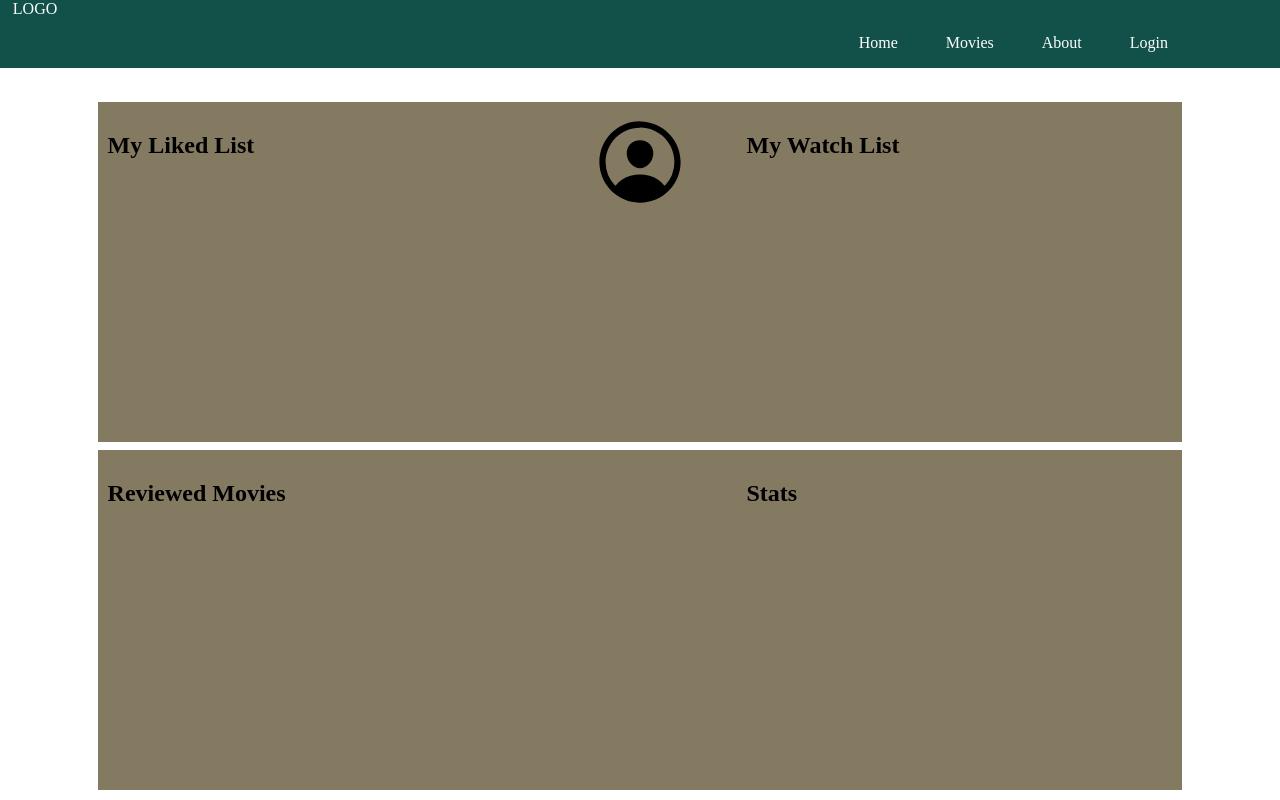
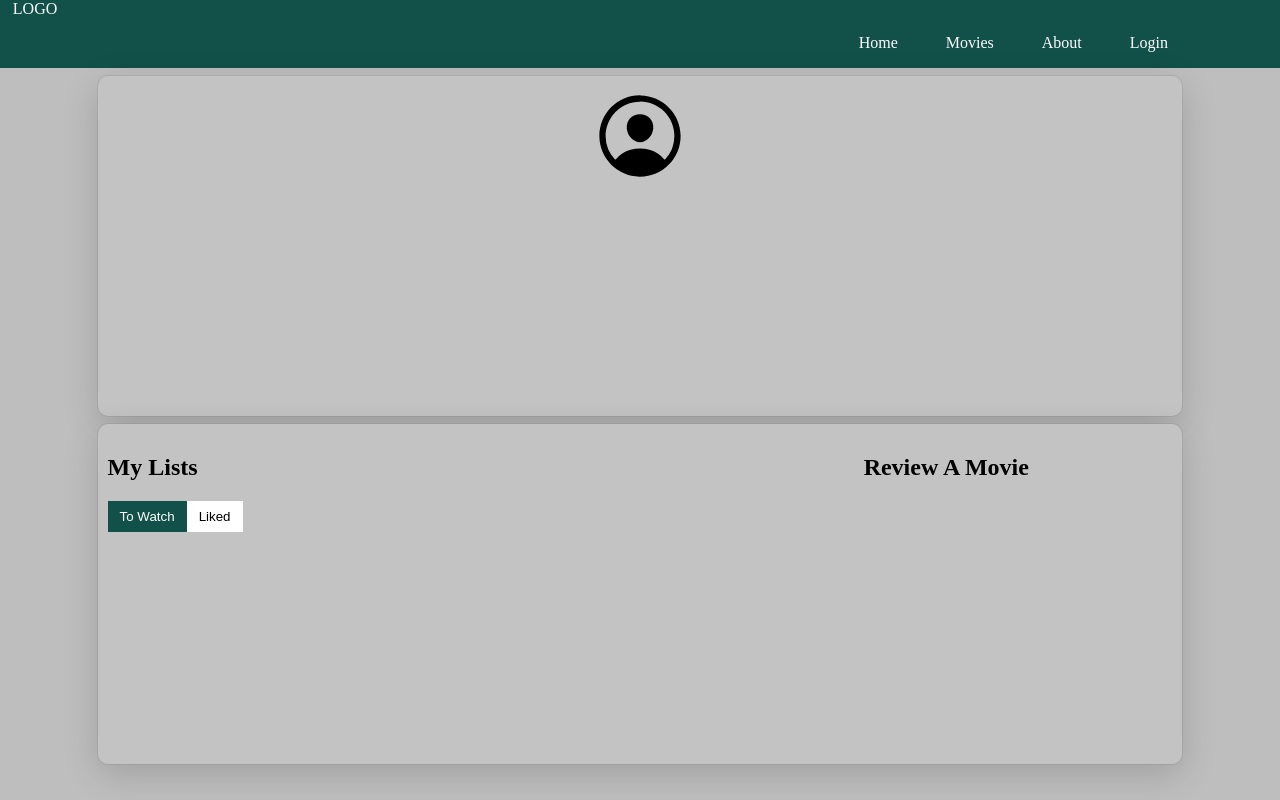
Before and after one commit to Morad17/react-movie-db, a React (Create React App) app: page /userPage in a window 1280 px wide. Built offline with nearby package versions, Linux system fonts and the light colour scheme.

Commit message:
added liked button

```diff
--- a/package.json
+++ b/package.json
@@ -15,6 +15,7 @@
     "react-router": "^7.2.0",
     "react-router-dom": "^7.2.0",
     "react-scripts": "^5.0.1",
+    "react-toastify": "^11.0.5",
     "sass": "^1.85.0",
     "swiper": "^11.2.6",
     "web-vitals": "^2.1.4"
--- a/src/assets/scss/base.scss
+++ b/src/assets/scss/base.scss
@@ -1,11 +1,13 @@
 /*--------Variables-----*/
 $turquoise: #12504A;
 $silver: #c3c3c3;
+$gray:#bebebe;
 
 /*------Home Layout-------*/
 body{
     padding: 0;
     margin: 0;
+    background-color: $gray;
 }
 .home-section,.movie-library-section,.user-page-section{
     padding: 0 7vw;
@@ -85,6 +87,9 @@ body{
     row-gap: 1vw;
 }
 /*-------Movie Card -----*/
+    .Toastify{
+        position: absolute;
+    }
     .movie-card{
         display: flex;
         flex-direction: column;
@@ -215,33 +220,38 @@ body{
 /*------------User Page-------------*/
     .user-page-section{
         position: relative;
-        padding-top: 2vw;
 
         .top-row,.bottom-row{
             min-height: 40vh;
             display: flex;
             justify-content: space-between;
             margin: 1vh;
-            background-color: rgb(132, 122, 98);
+            background-color: $silver;
+            box-shadow: rgba(0, 0, 0, 0.16) 0px 10px 36px 0px, rgba(0, 0, 0, 0.06) 0px 0px 0px 1px;
+            border-radius: 10px;
             padding: 10px;
-        }
-        .liked-section,.watch-list-section,.reviewed-movies-section,.stats-section{
-            width:40%;
         }
         .user-icon svg{
             width: 100px;
             height: 100px;
         }
+        .my-lists-section{
+            width: 70%;
+        }
+        .review-section{
+            width:29% ;
+        }
+        /// card slider ///
         .watch-list-cards{
             display: flex;
             flex-direction: row;
             column-gap: 10px;
         }
         .swiper{
-            padding: 10px 0;
+            padding: 10px 5px;
         }
         .swiper-pagination{
-            background-color: rgb(132, 122, 98);
+            background-color: $silver;
             padding: 1px;
         }
         .swiper-pagination-progressbar-fill{
@@ -250,4 +260,26 @@ body{
         .swiper-button-prev,.swiper-button-next{
             color: $turquoise;
         }
+        //Buttons//
+        .list-name{
+            margin-bottom: 10px;
+        }
+        .list-button-active{
+            background-color:$turquoise !important;
+            color: white !important;
+            padding: 8px 10px;
+            border: none;
+        }
+        .list-button{
+            background-color:white ;
+            color: black;
+            padding: 8px 12px;
+            border: none;
+        }
+        .watched-button,.liked-button{
+            width: 7vw;
+            padding: 5px 0px;
+            border-radius: 5px;
+            border: none;
+        }
     }
--- a/src/components/MovieCard.jsx
+++ b/src/components/MovieCard.jsx
@@ -1,10 +1,10 @@
 import React, { useEffect, useState } from 'react'
+import axios from 'axios';
+import { ToastContainer, toast } from "react-toastify";
+
 import { TiStarFullOutline } from "react-icons/ti";
 import { BsBookmarkStarFill } from "react-icons/bs";
 import { BiHeartCircle } from "react-icons/bi";
-import axios from 'axios';
-
-
 
 const MovieCard = ({
     movie:{
@@ -45,7 +45,21 @@ const MovieCard = ({
         if (loggedUser){
            try{
              const res = await axios.post('http://localhost:3070/addToWatchList',{"username":loggedUser, "movieId":id, "movieName":title,poster_path})
-            return res.data
+             toast('Successfully Added To Watch List')
+             return res.data
+           } catch (err){
+            console.log(err)
+            toast('Your Movie Was not added')
+           }
+        }
+
+    }
+    const addToLikedList = async ({id,title}) => {
+        if (loggedUser){
+           try{
+             const res = await axios.post('http://localhost:3070/addToLikedList',{"username":loggedUser, "movieId":id, "movieName":title,poster_path})
+             toast('Successfully Added To Liked List')
+             return res.data
            } catch (err){
             console.log(err)
            }
@@ -59,7 +73,7 @@ const MovieCard = ({
         <div className="movie-header">
             <div className="header-left">
                 <BsBookmarkStarFill className="save-svg" onClick={()=> addToWatchList({id,title})}/>
-                <BiHeartCircle className="heart-svg"/>
+                <BiHeartCircle className="heart-svg" onClick={()=> addToLikedList({id,title})}/>
             </div>
             <div className="header-right">
 
@@ -76,6 +90,7 @@ const MovieCard = ({
                 <p className="movie-genres">{displayGenres()}</p>
             </div>
         </div>
+        <ToastContainer autoClose={3000} draggable={false} />
     </div>
 
   )
--- a/src/pages/UserPage.jsx
+++ b/src/pages/UserPage.jsx
@@ -16,6 +16,7 @@ const UserPage = () => {
 
   const [loggedUser, setLoggedUser ] = useState()
   const [userInfo, setUserInfo] = useState([])
+  const [listToggle, setListToggle] = useState('watched')
 
 const checkUser = async () => {
     const username = localStorage.getItem("username")
@@ -23,7 +24,6 @@ const checkUser = async () => {
     if (username) {
       try {
         const res = await axios.post("http://localhost:3070/getUserTable", {"username":username})
-        console.log(res.data)
         setUserInfo(res.data)
       } catch (err) {
         console.log(err)
@@ -40,8 +40,7 @@ const checkUser = async () => {
   return (
     <div className="user-page-section">
       <div className="top-row">
-        <section className="liked-section">
-          <h2>My Liked List</h2>
+        <section className="stats-left">
 
         </section>
         <section className="user-overview-section">
@@ -50,14 +49,59 @@ const checkUser = async () => {
             </div>
             <h3>{ loggedUser && loggedUser}</h3>
         </section>
-        <section className="watch-list-section">
-        <h2>My Watch List</h2>
+        <section className="stats-right">
+
+        </section>
+
+      </div>
+      <div className="bottom-row">
+
+        <section className="my-lists-section">
+          <h2>My Lists</h2>
+          <div className="list-name">
+            <button
+              className={`list-button ${listToggle === 'watched' ? 'list-button-active' : ''}`}
+              onClick={() => setListToggle('watched')}>To Watch</button>
+            <button
+              className={`list-button ${listToggle === 'like' ? 'list-button-active' : ''}`}
+              onClick={() => setListToggle('like')}>Liked</button>
+
+          </div>
+          <div className="list-slider">
+            {
+            listToggle === 'watched' ?
+                <div className="watch-list-section">
                   <div className="watch-list-cards">
                   {
                   userInfo &&
                     <Swiper
-                spaceBetween={5}
-                slidesPerView={4}
+                      spaceBetween={1}
+                      slidesPerView={6}
+                      pagination={{
+                        type: "progressbar",
+                      }}
+                      modules={[Pagination, Navigation]}
+                      navigation={true}>
+
+                    {userInfo.map((movie, key)=> {
+                    if (movie.watchList === 1){
+                    return  <SwiperSlide className="swiper-slide" key={key}>
+                              <UserMovieCard  movie={movie} />
+                              <div className="watch-list-buttons">
+                                <button className="watched-button">Watched</button>
+                              </div>
+                            </SwiperSlide>}})
+                      }
+                    </Swiper>
+                    }
+                    </div>
+                </div>:
+                <div className="liked-section">
+                {
+                  userInfo &&
+                    <Swiper
+                      spaceBetween={1}
+                      slidesPerView={7}
                       pagination={{
                         type: "progressbar",
                       }}
@@ -67,26 +111,29 @@ const checkUser = async () => {
                       onSwiper={(swiper) => console.log(userInfo)}>
 
                     {userInfo.map((movie, key)=> {
-              if (movie.watchList === 1){
+                    if (movie.likedList === 1){
                     return  <SwiperSlide className="swiper-slide" key={key}>
                               <UserMovieCard  movie={movie} />
+                              <div className="liked-list-buttons">
+                                <button className="liked-button">Watched</button>
+                              </div>
                             </SwiperSlide>}})
                       }
                     </Swiper>
                 }
                 </div>
-        </section>
-      </div>
-      <div className="bottom-row">
-        <section className="reviewed-movies-section">
-          <h2>Reviewed Movies</h2>
-        </section>
-        <section className="stats-section">
-          <h2>Stats</h2>
-        </section>
+
+                }
           </div>
 
 
+
+        </section>
+        <section className="review-section">
+          <h2>Review A Movie</h2>
+          <div className="review"></div>
+        </section>
+      </div>
     </div>
   )
 }
```
Also changed, not shown: 2 other files (tests, documents, lock files or other folders). Lines whose indentation alone changed are shown as unchanged.
